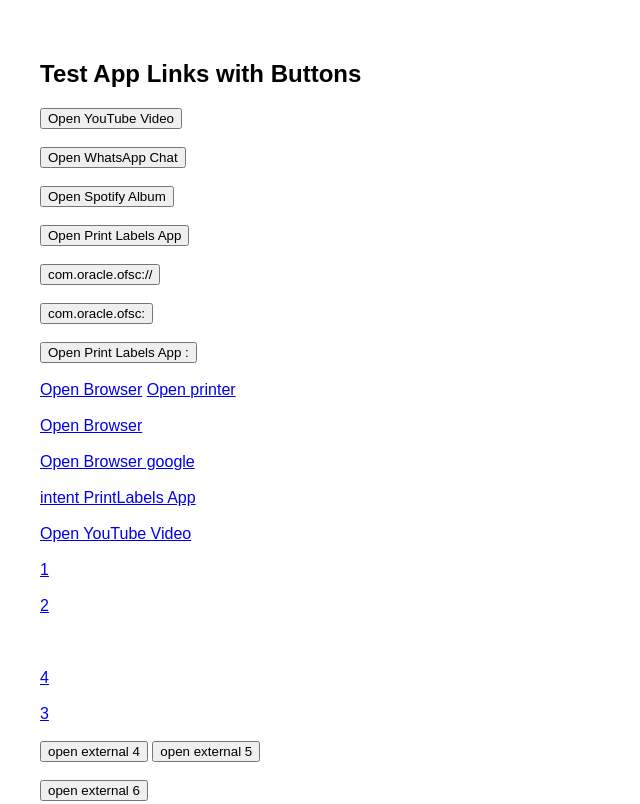
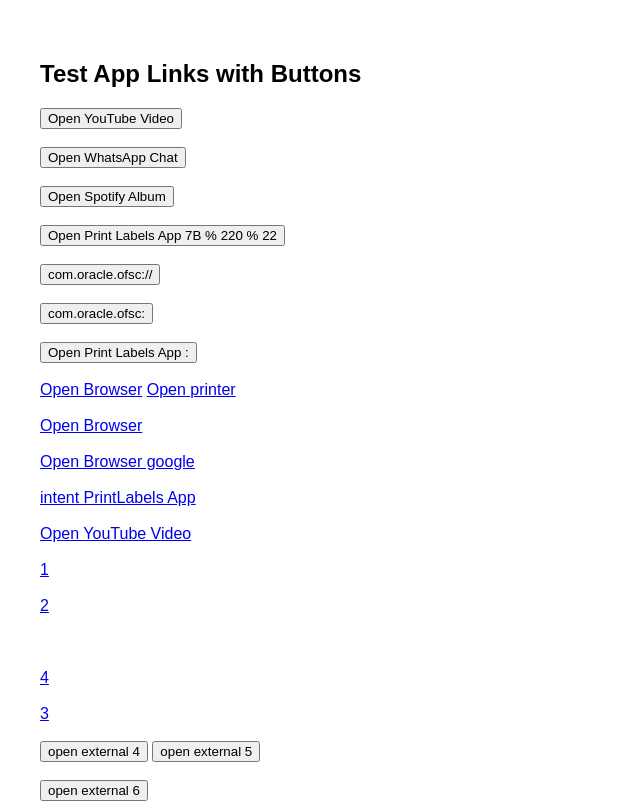
Before and after one commit to adarshdhakadoracle/a, a plain HTML site: page index.html in a window 1280 px wide. Shown: the top 804 px of the page, without its empty margins (0-640 px from the left). Drawn offline with Linux system fonts and the light colour scheme.

Commit message:
Update index.html

```diff
--- a/index.html
+++ b/index.html
@@ -37,7 +37,7 @@
   <br><br>
 
   <button onclick="window.open('printlabels://print-labels.com/samplenumber/%7B%220%22')">
-    Open Print Labels App
+    Open Print Labels App 7B % 220 % 22
   </button>
   <br><br>
 
```
